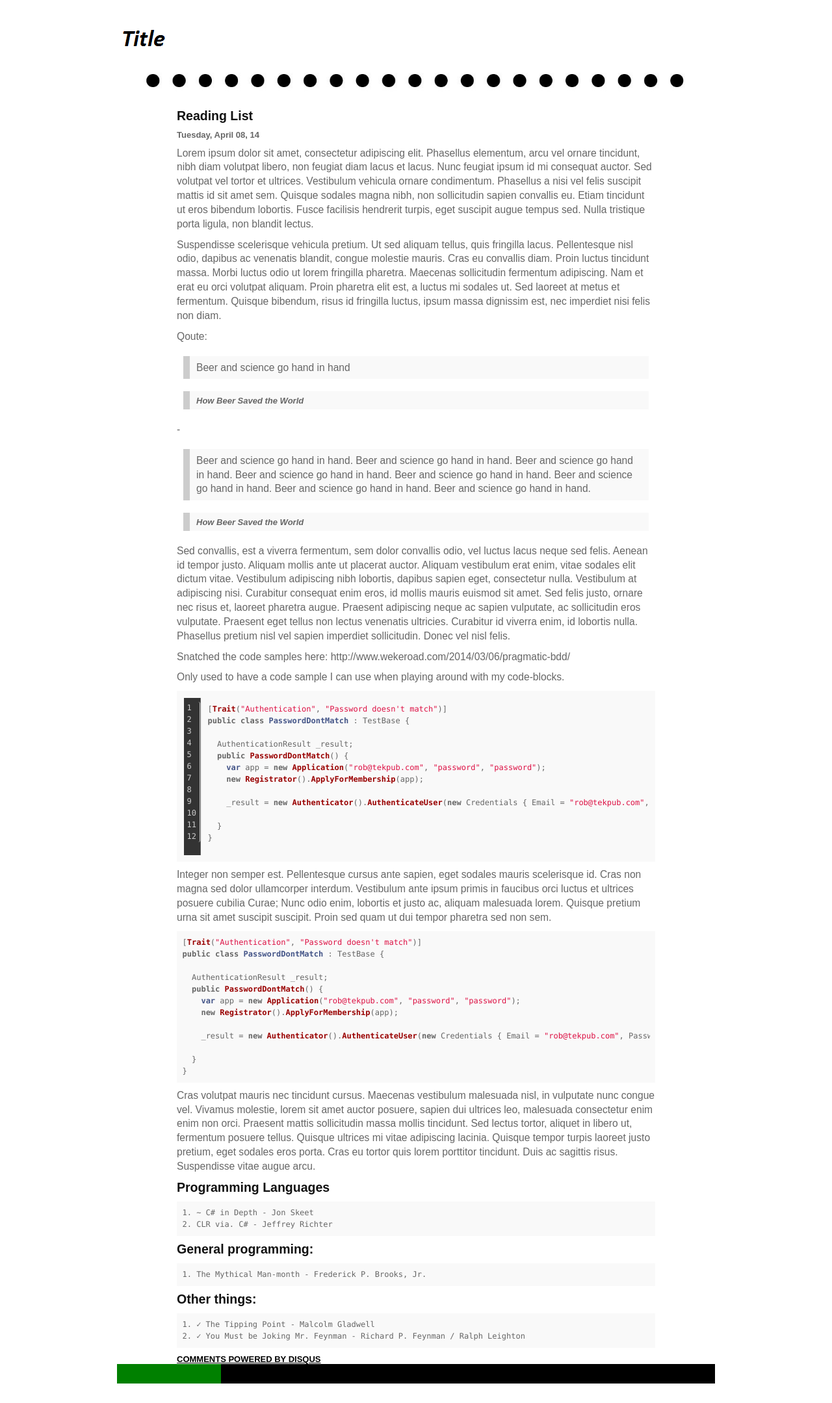
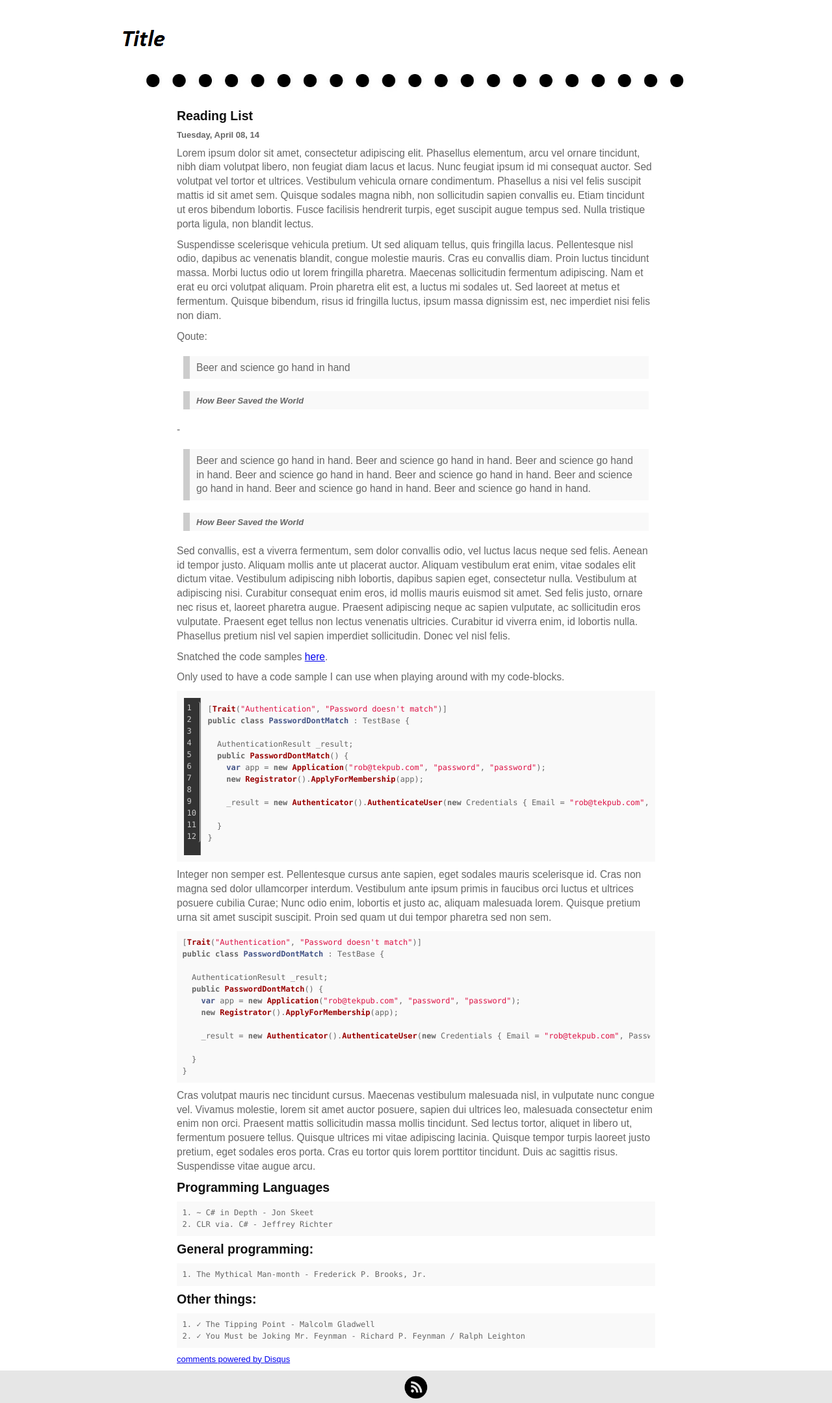
Before and after one commit to M-AV/M-AV.github.io, a Jekyll site: the page built from _posts/2014-07-08-Reading-List-Test.md, in a window 1280 px wide. Shown: the whole page at 65% size. Built offline with Jekyll 4.4.1, drawn with Linux system fonts in a browser that asks for light colours; Markdown is read by kramdown in place of the engine named in the settings; comment, search, counter and statistics services are not loaded; before the commit the page ends 2129 px from its top, so only the background shows below that.

Commit message:
Initial footer setup. Added link to rss feed.

```diff
--- a/_includes/footer.html
+++ b/_includes/footer.html
@@ -1,5 +1,5 @@
 <footer>
-	<div id="footer_text">
-		<p>footer</p>
-	</div>
+	<a href='{{ site.url }}/feed.xml' target='blank'>
+		<img src="{{ site.url }}/assets/imgs/rss.ico" alt="rss" />
+	</a>
 </footer>
--- a/_layouts/default.html
+++ b/_layouts/default.html
@@ -13,8 +13,8 @@
 
 			{{content}}
 
-			{% include footer.html %}
 		</div>
+		{% include footer.html %}
 
 		<!-- jQuery (necessary for Bootstrap's JavaScript plugins) -->
     	<!--<script src="assets/js/jquery-1.11.1.min.js"></script>-->
--- a/_posts/2014-07-08-Reading-List-Test.md
+++ b/_posts/2014-07-08-Reading-List-Test.md
@@ -24,7 +24,7 @@ Qoute:
 
 Sed convallis, est a viverra fermentum, sem dolor convallis odio, vel luctus lacus neque sed felis. Aenean id tempor justo. Aliquam mollis ante ut placerat auctor. Aliquam vestibulum erat enim, vitae sodales elit dictum vitae. Vestibulum adipiscing nibh lobortis, dapibus sapien eget, consectetur nulla. Vestibulum at adipiscing nisi. Curabitur consequat enim eros, id mollis mauris euismod sit amet. Sed felis justo, ornare nec risus et, laoreet pharetra augue. Praesent adipiscing neque ac sapien vulputate, ac sollicitudin eros vulputate. Praesent eget tellus non lectus venenatis ultricies. Curabitur id viverra enim, id lobortis nulla. Phasellus pretium nisl vel sapien imperdiet sollicitudin. Donec vel nisl felis.
 
-Snatched the code samples here: http://www.wekeroad.com/2014/03/06/pragmatic-bdd/
+Snatched the code samples [here](http://www.wekeroad.com/2014/03/06/pragmatic-bdd/).
 
 Only used to have a code sample I can use when playing around with my code-blocks.
 
--- a/assets/css/style.css
+++ b/assets/css/style.css
@@ -7,13 +7,16 @@
 }
 html {
     overflow-y: scroll;
+    height: 100%;
 }
 body {
     background:#ffffff;
     font-size: 13px;
     color: #666666;
     font-family: Arial, helvetica, sans-serif;
+    height: 100%;
 }
+
 ol, ul {
     list-style: none;
     margin: 0;
@@ -26,7 +29,7 @@ h1 {
     margin-bottom: 10px;
     color: #111111;
 }
-a, img {
+img {
     outline: none;
     border:none; color: #000;
     font-weight: bold;
@@ -56,8 +59,12 @@ article, aside, details, figcaption, figure, footer, header, hgroup, menu, nav,
 #wrapper {
     width: 96%;
     max-width: 920px;
-    margin: auto;
     padding: 2%;
+
+    min-height: 100%;
+    height: auto !important;
+    height: 100%;
+    margin: 0 auto -45px; /* the bottom margin is the negative value of the footer's height */
 }
 
 #main {
@@ -131,19 +138,24 @@ header nav li {
   Footer
 ***************/
 
-footer #footer_text {
+footer {
     width: 100%;
-    height: 30px;
-    background-color: black;
-    display: block;
+    height: 40px;
     float: left;
+    text-align: center;
+    margin-top: 10px;
+    padding-top: 5px;
+    background: #e6e6e6;
+    clear: both;
 }
 
-footer #footer_text p {
-    height: 30px;
-    width: 160px;
-    float: left;
-    display: block;
-    text-indent: -9999px;
-    background-color: green;
+footer, .push {
+    height: 45px; /* '.push' must be the same height as 'footer' */
 }
+
+footer img {
+    max-width: 40px;
+    width: 10%;
+    display:inline-block;
+    margin: 0;
+}
```
Also changed, not shown: assets/css/solarized.css (deleted, +0 -92 lines), assets/imgs/rss.ico (added). Lines whose indentation alone changed are shown as unchanged.
